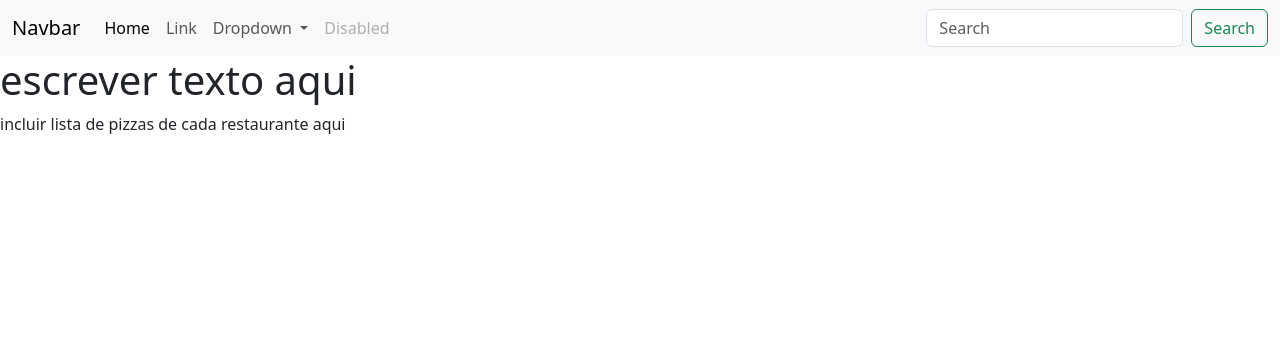
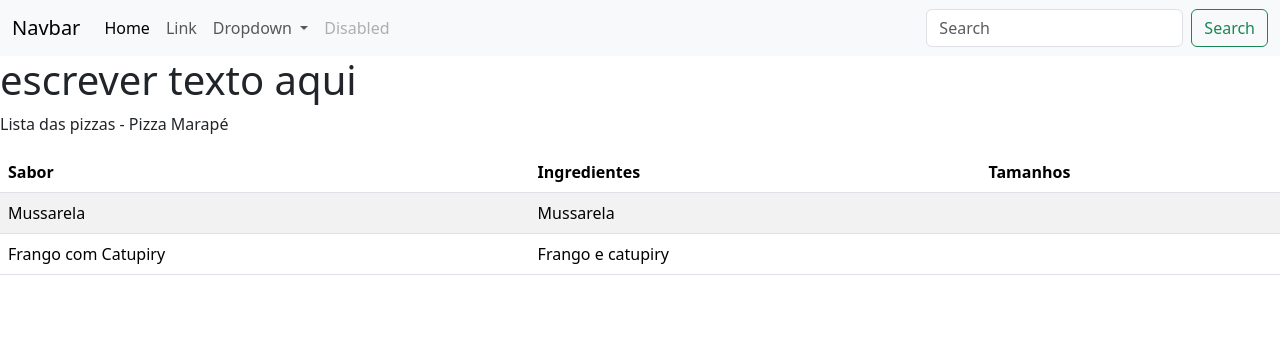
Before and after one commit to gustavogzr/pizzaria_univesp, a Django app: page /restaurante/2/ in a window 1280 px wide. Shown: the top 356 px of the page. Run offline with Django 4.2, Linux system fonts and the light colour scheme; data comes from the database, SQL or seed files in the repository.

Commit message:
nova atualização

```diff
--- a/pizzaria_app/templates/restaurante_pg.html
+++ b/pizzaria_app/templates/restaurante_pg.html
@@ -6,5 +6,29 @@
 
 {% block content %}
     <h1>escrever texto aqui</h1>
-    <p>incluir lista de pizzas de cada restaurante aqui</p>
+    <p>Lista das pizzas - {{ restaurante.nome }}</p>
+    <table class="table table-striped">
+        <thead>
+          <tr>
+            <th scope="col">Sabor</th>
+            <th scope="col">Ingredientes</th>
+            <th scope="col">Tamanhos</th>
+          </tr>
+        </thead>
+        <tbody>
+            {% for pizza in pizzas %}
+                <tr>
+                    <td>{{ pizza.nome }}</td>
+                    <td>{{ pizza.ingredientes }}</td>
+                    <td>
+                        <ul>
+                            {% for tamanho in pizza.tamanhos %}
+                                <li>{{ tamanho.nome }}</li>
+                            {% endfor %}
+                        </ul>
+                    </td>
+                </tr>
+            {% endfor %}
+        </tbody>
+      </table>
 {% endblock %}
```
